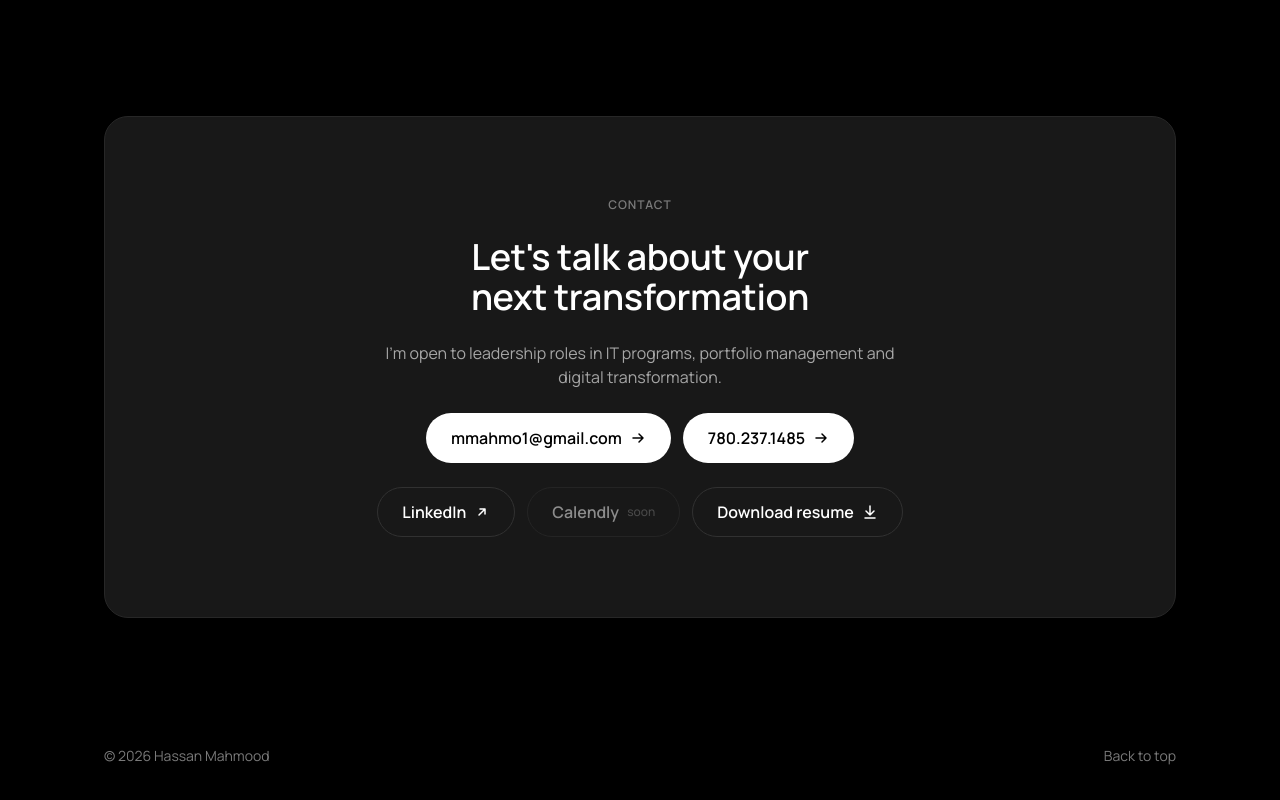
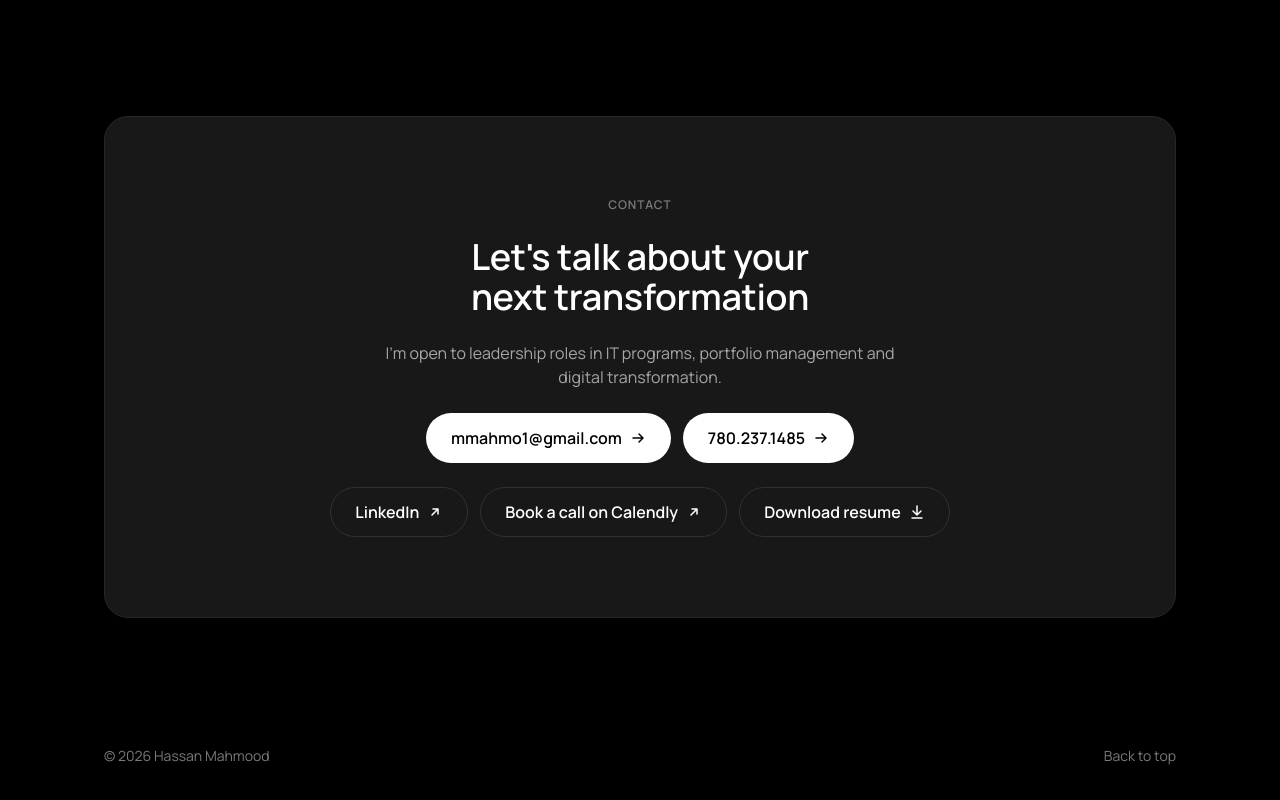
Before and after one commit to mmahmo1/Professional-Portfolio-Website, a plain HTML site: page index.html in a window 1280 px wide. Shown: the part 11092-11892 px from the top of the page. Drawn offline with Linux system fonts and the light colour scheme.

Commit message:
Contact: link Calendly button
Co-Authored-By: Claude Opus 5.5 <noreply@anthropic.com>

```diff
--- a/index.html
+++ b/index.html
@@ -656,8 +656,8 @@
       <div class="contact-links">
         <a class="btn btn-ghost button-md btn-lg" href="https://www.linkedin.com/in/mmahmo1/" target="_blank" rel="noopener">LinkedIn
           <svg viewBox="0 0 16 16" fill="none" aria-hidden="true"><path d="M5 11l6-6M6 5h5v5" stroke="currentColor" stroke-width="1.5" stroke-linecap="round" stroke-linejoin="round"/></svg></a>
-        <!-- CALENDLY: replace this span with <a class="btn btn-ghost button-md btn-lg" href="YOUR_CALENDLY_LINK" target="_blank" rel="noopener">Calendly</a> -->
-        <span class="btn btn-ghost button-md btn-lg is-soon" aria-disabled="true" title="Calendly link coming soon">Calendly <span class="caption-4 dim">soon</span></span>
+        <a class="btn btn-ghost button-md btn-lg" href="https://calendly.com/mmahmo1" target="_blank" rel="noopener">Book a call on Calendly
+          <svg viewBox="0 0 16 16" fill="none" aria-hidden="true"><path d="M5 11l6-6M6 5h5v5" stroke="currentColor" stroke-width="1.5" stroke-linecap="round" stroke-linejoin="round"/></svg></a>
         <a class="btn btn-ghost dl button-md btn-lg" href="resume.pdf" download="Hassan-Mahmood-Resume.pdf">Download resume
           <svg viewBox="0 0 16 16" fill="none" aria-hidden="true"><path d="M8 2v9M4 7l4 4 4-4M3 14h10" stroke="currentColor" stroke-width="1.5" stroke-linecap="round" stroke-linejoin="round"/></svg></a>
       </div>
```
